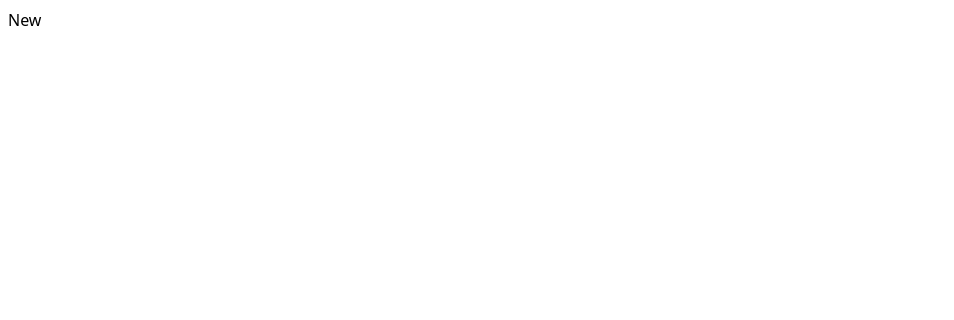
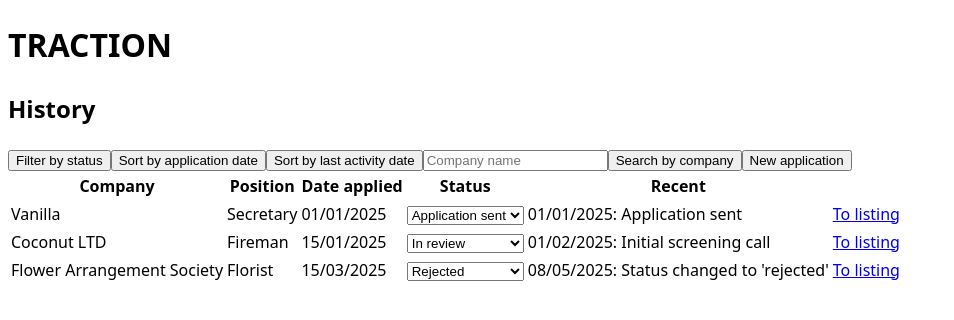
Before and after one commit to marmaryia/job-application-tracker, a React (Vite) app: page /applications in a window 1280 px wide. Shown: the top 320 px of the page, without its empty margins (0-954 px from the left). Built offline with nearby package versions, Linux system fonts and the light colour scheme.

Commit message:
add draft page listing all applications

```diff
--- a/src/App.tsx
+++ b/src/App.tsx
@@ -1,7 +1,18 @@
+import { Route, Routes } from "react-router-dom";
 import "./App.css";
 
+import Header from "./components/Header";
+import ApplicationsList from "./components/ApplicationsList";
+
 function App() {
-  return <div>New</div>;
+  return (
+    <main>
+      <Header />
+      <Routes>
+        <Route path="/applications" element={<ApplicationsList />} />
+      </Routes>
+    </main>
+  );
 }
 
 export default App;
--- /dev/null
+++ b/src/components/ApplicationsList.tsx
@@ -0,0 +1,117 @@
+import { useState } from "react";
+
+type TApplicationObject = {
+  company: string;
+  position: string;
+  date_applied: string;
+  status: string;
+  recent: { date: string; action: string };
+  listing_url: string;
+};
+
+type TApplicationData = TApplicationObject[];
+
+const data = [
+  {
+    company: "Vanilla",
+    position: "Secretary",
+    date_applied: "01/01/2025",
+    status: "Applied",
+    recent: { date: "01/01/2025", action: "Application sent" },
+    listing_url: "https://uk.indeed.com/viewjob?jk=4d26b053ab1cb8b8",
+  },
+  {
+    company: "Coconut LTD",
+    position: "Fireman",
+    date_applied: "15/01/2025",
+    status: "In review",
+    recent: { date: "01/02/2025", action: "Initial screening call" },
+    listing_url: "https://www.linkedin.com/jobs/view/4234131197",
+  },
+  {
+    company: "Flower Arrangement Society",
+    position: "Florist",
+    date_applied: "15/03/2025",
+    status: "Rejected",
+    recent: { date: "08/05/2025", action: "Status changed to 'rejected'" },
+    listing_url: "https://www.exampleurl.com/jobs",
+  },
+];
+
+const statuses = ["Application sent", "In review", "Rejected", "Archived"];
+
+function ApplicationsList() {
+  const [applicationsData, setApplicationsData] =
+    useState<TApplicationData>(data);
+  return (
+    <section>
+      <h2>History</h2>
+      <div>
+        <button>Filter by status</button>
+        <button>Sort by application date</button>
+        <button>Sort by last activity date</button>
+        <input type="text" placeholder="Company name" />
+        <button>Search by company</button>
+        <button>New application</button>
+      </div>
+
+      <table>
+        <thead>
+          <tr>
+            <th>Company</th>
+            <th>Position</th>
+            <th>Date applied</th>
+            <th>Status</th>
+            <th>Recent</th>
+            <th></th>
+          </tr>
+        </thead>
+        <tbody>
+          {applicationsData.map((application, i) => {
+            return (
+              <tr key={i}>
+                <td>{application.company}</td>
+                <td>{application.position}</td>
+                <td>{application.date_applied}</td>
+                <td>
+                  <select
+                    name="statuses"
+                    id="statuses"
+                    value={application.status}
+                    onChange={(e) => {
+                      setApplicationsData((currentData) => {
+                        const newData = [...currentData];
+                        newData.forEach((item, i) => {
+                          item.recent = { ...currentData[i].recent };
+                        });
+                        newData[i].status = e.target.value;
+                        return newData;
+                      });
+                    }}
+                  >
+                    <option value="" disabled></option>
+                    {statuses.map((appStatus, i) => {
+                      return (
+                        <option key={i} value={appStatus}>
+                          {appStatus}
+                        </option>
+                      );
+                    })}
+                  </select>
+                </td>
+                <td>
+                  {application.recent.date}: {application.recent.action}
+                </td>
+                <td>
+                  <a href={application.listing_url}>To listing</a>
+                </td>
+              </tr>
+            );
+          })}
+        </tbody>
+      </table>
+    </section>
+  );
+}
+
+export default ApplicationsList;
--- /dev/null
+++ b/src/components/Header.tsx
@@ -0,0 +1,9 @@
+function Header() {
+  return (
+    <header>
+      <h1>TRACTION</h1>
+    </header>
+  );
+}
+
+export default Header;
```
